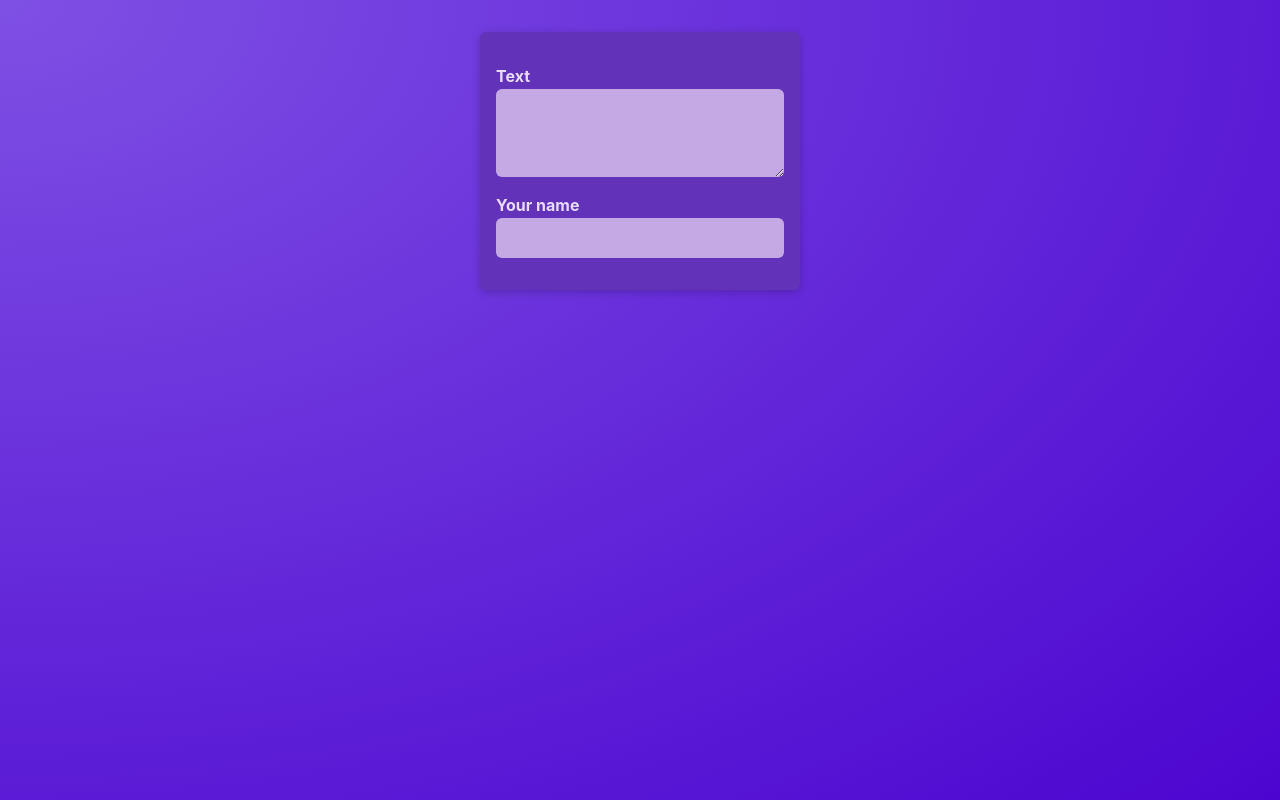
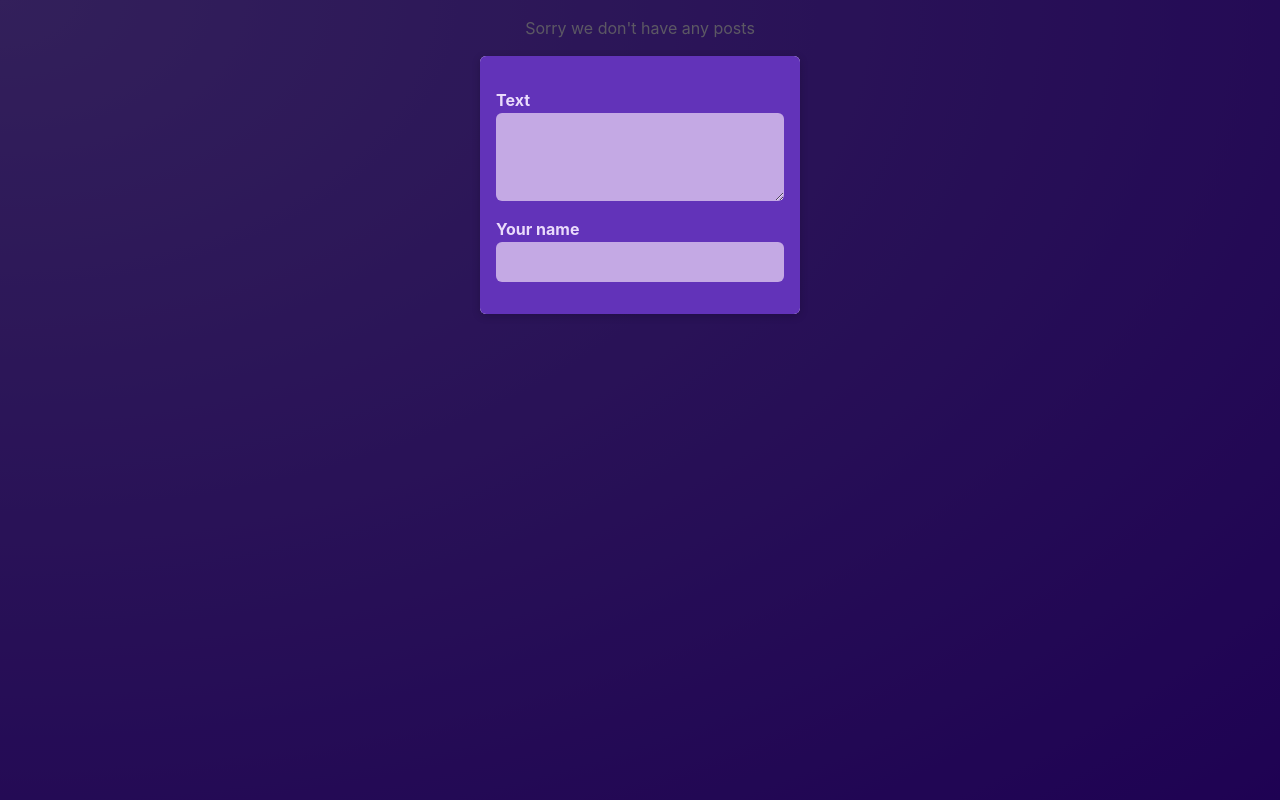
Before and after one commit to VadimKorobec/react-26-1, a React (Vite) app: page / in a window 1280 px wide. Built offline with nearby package versions, Linux system fonts and the light colour scheme.

Commit message:
add Modal component

```diff
--- a/src/App.tsx
+++ b/src/App.tsx
@@ -2,17 +2,24 @@ import { useState } from "react";
 import { PostsList } from "./components/PostsList/PostsList";
 import type { Post } from "./types/post";
 import { NewPost } from "./components/NewPost/NewPost";
+import { Modal } from "./components/Modal/Modal";
 
 export const App = () => {
   const [posts, setPosts] = useState<Post[]>([]);
 
   const handleGetPosts = (data: Post) => {
-    setPosts(prevState => [...prevState,data]);
+    setPosts((prevState) => [...prevState, data]);
   };
   return (
     <>
-      <NewPost onSubmit={ handleGetPosts} />
-      <PostsList posts={posts} />
+      <Modal>
+        <NewPost onSubmit={handleGetPosts} />
+      </Modal>
+      {posts.length > 0 ? (
+        <PostsList posts={posts} />
+      ) : (
+        <p style={{ textAlign: "center" }}>Sorry we don't have any posts</p>
+      )}
     </>
   );
 };
--- /dev/null
+++ b/src/components/Modal/Madal.module.css
@@ -0,0 +1,18 @@
+.backdrop {
+  position: fixed;
+  top: 0;
+  left: 0;
+  width: 100%;
+  height: 100vh;
+  background-color: rgba(0, 0, 0, 0.6);
+  z-index: 1;
+}
+
+.modal {
+  border: none;
+  border-radius: 6px;
+  box-shadow: 0 2px 8px rgba(0, 0, 0, 0.2);
+  padding: 0;
+  overflow: hidden;
+  z-index: 1;
+}
--- /dev/null
+++ b/src/components/Modal/Modal.tsx
@@ -0,0 +1,17 @@
+import { createPortal } from "react-dom";
+
+import styles from "./Madal.module.css";
+
+interface ModalProps {
+  children: React.ReactNode;
+}
+
+export const Modal = ({ children }: ModalProps) => {
+  return createPortal(
+    <>
+      <div className={styles.backdrop} />
+      <dialog open className={styles.modal}>{children}</dialog>
+    </>,
+    document.body,
+  );
+};
--- a/src/components/NewPost/NewPost.module.css
+++ b/src/components/NewPost/NewPost.module.css
@@ -3,9 +3,7 @@
   background-color: #6233b9;
   padding: 1rem;
   width: 20rem;
-  margin: 2rem auto;
-  border-radius: 6px;
-  box-shadow: 0 2px 8px rgba(0, 0, 0, 0.2);
+
 }
 
 .form label {
```
